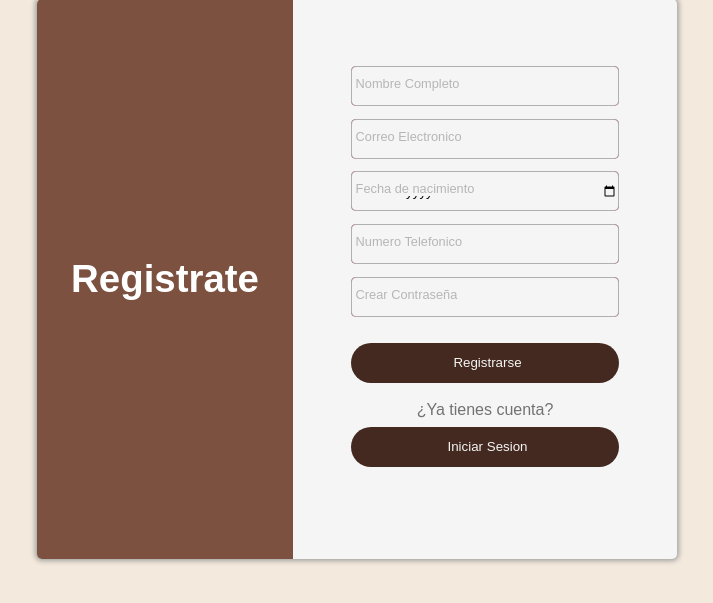
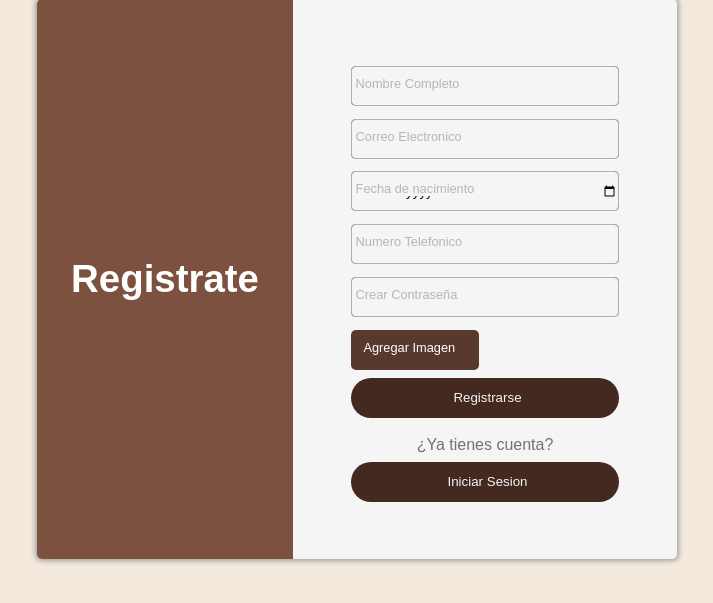
Before and after one commit to Kazu00001/Pawtel, a PHP site: page /Pawtel/registropaw.html in a window 1280 px wide. Shown: the part 161-764 px from the top of the page, without its empty margins (283-996 px from the left). Run offline with PHP 8.4, Linux system fonts and the light colour scheme.

Commit message:
funcionaludades

```diff
--- a/Expolitec/Resgristro.css
+++ b/Expolitec/Resgristro.css
@@ -131,3 +131,36 @@ h1{
     font-size: medium;
     pointer-events: none;
 }
+.inputFile{
+    position: relative;
+    width: 10vw;
+    height: 5vh;
+    margin-left: 15%;
+    background-color: #57392d;
+    box-sizing: border-box;
+    margin-top: 1vw;
+    border-radius: 5px;
+    text-align: center;
+}
+.inputFile:hover{
+    box-shadow: 0 0 5px 2px rgb(190, 190, 190);
+}
+.text_inputFile{
+    position: absolute;
+    float: left;
+    top: 25%;
+    text-align: center;
+    left: 1vw;
+    color: white;
+    font-size: 1vw;
+    transition: .3s;
+    pointer-events: none;
+}
+.inpFile{
+    position: absolute;
+    top: 0;
+    left: 0;
+    width: 100%;
+    height: 100%;
+    opacity: 0;
+}
--- a/Expolitec/registropaw.html
+++ b/Expolitec/registropaw.html
@@ -19,7 +19,7 @@
                 </article>
                 <article id="add_info">
                     <br>
-                    <form action="regristrocifrado.php" method="post">
+                    <form action="regristrocifrado.php" method="post" enctype="multipart/form-data">
                         <br><br>
                         <div class="inputbox">
                             <input type="text" name="nombre" class="inp" placeholder=" " required><br>
@@ -40,7 +40,11 @@
                         <div class="inputbox">
                             <input type="password" name="pass" class="inp" placeholder=" " required><br>
                             <span class="text_input">Crear Contraseña</span>
-                        </div><br>
+                        </div>
+                        <div class="inputFile">
+                            <input type="file" name="image" class="inpFile" placeholder=" " required><br>
+                            <span class="text_inputFile">Agregar Imagen</span>
+                        </div>
                         <input type="submit" value="Registrarse" class="bot"><br><br>
                         <p class="gray">¿Ya tienes cuenta?</p>
                     </form>
```
Also changed, not shown: Expolitec/regristrocifrado.php (+64 -33 lines).
